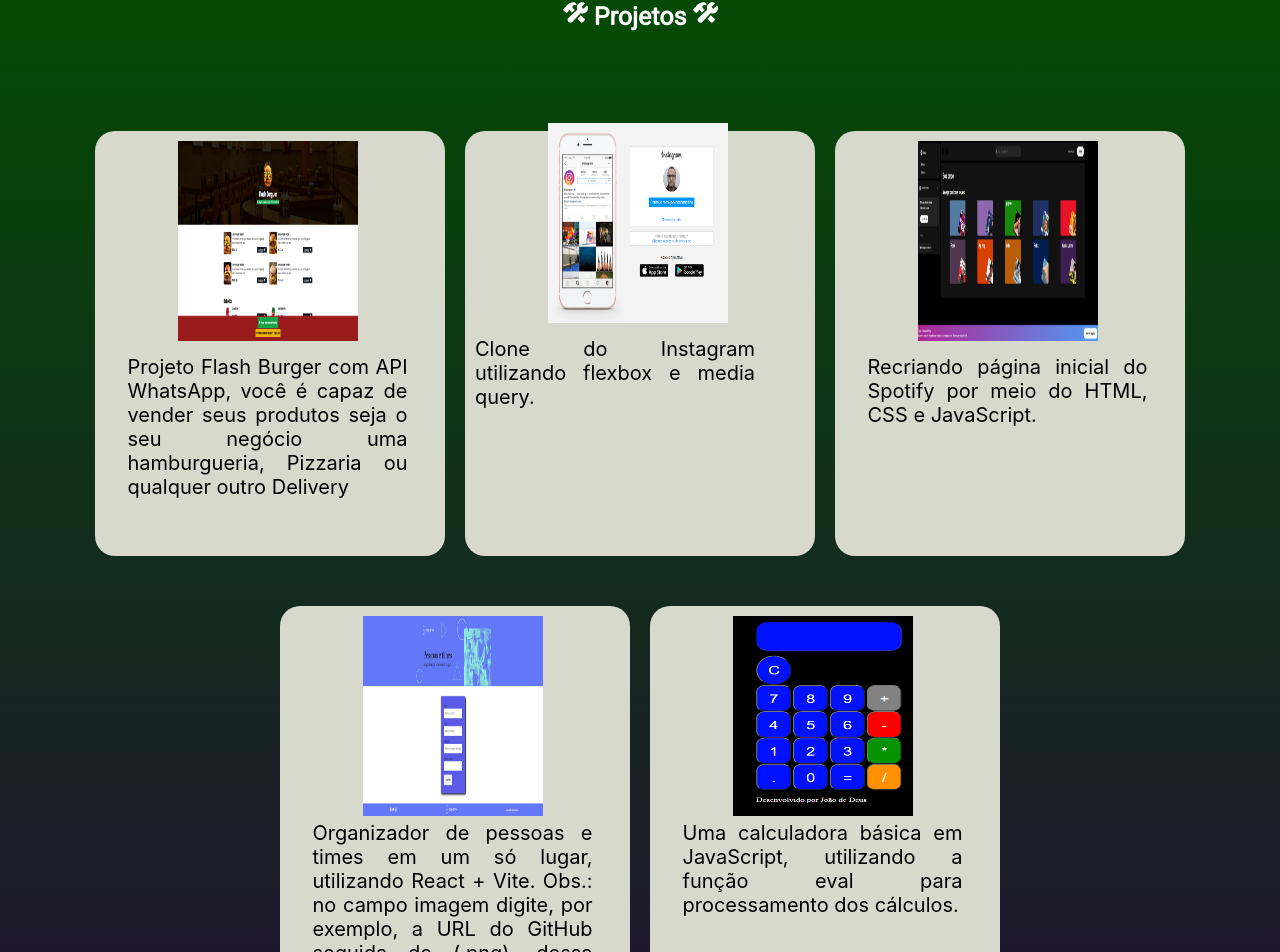
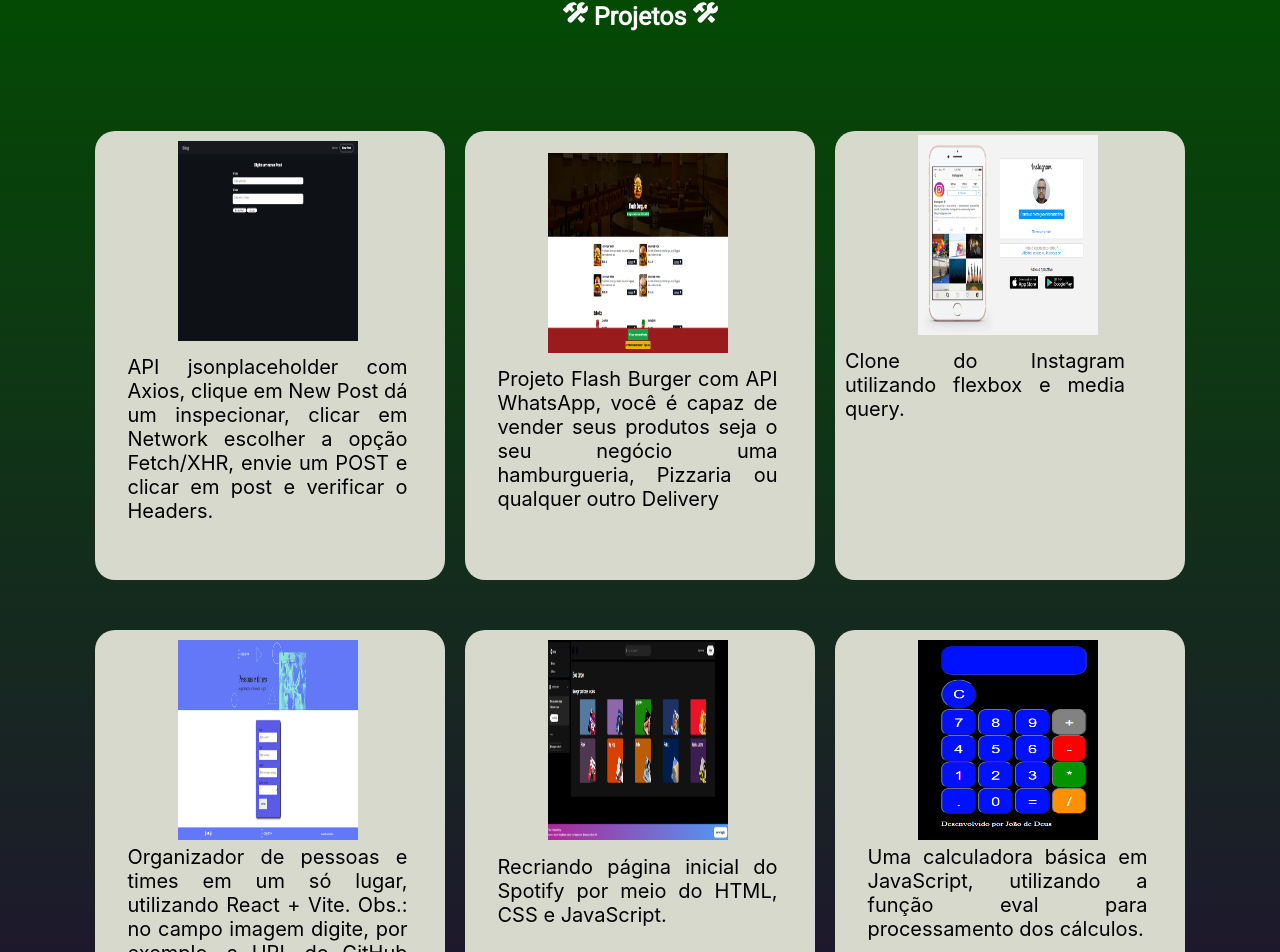
Before and after one commit to joaodedeusrsfilho/meu-portfolio, a React (Vite) app: page / in a window 1280 px wide. Shown: the part 2929-3881 px from the top of the page. Built offline with nearby package versions, Linux system fonts and the light colour scheme.

Commit message:
add file

```diff
--- a/src/Componentes/Projetos/index.jsx
+++ b/src/Componentes/Projetos/index.jsx
@@ -11,6 +11,15 @@ const Projetos = () => {
                 </div>
                 <div className="primeiraDiv">
 
+                    <div className="primeiraDiv1_0">
+                        <a href="https://api-react-axios-seven.vercel.app//" target='_blank'>
+
+                            <img src="./imagens/projetos/api.png" alt="projetoSpotify" />
+                        </a>
+                        <p>
+                        API jsonplaceholder com Axios, clique em New Post dá um inspecionar, clicar em Network escolher a opção Fetch/XHR, envie um POST e clicar em post e verificar o Headers.
+                        </p>
+                    </div>
                     <div className="primeiraDiv1_0">
                         <a href="https://hamburgueria-sable-nu.vercel.app/" target='_blank'>
 
@@ -28,14 +37,7 @@ const Projetos = () => {
                             Clone do Instagram utilizando flexbox e media query.
                         </p>
                     </div>
-                    <div className="primeiraDiv1_2">
-                        <a href="https://github.com/joaodedeusrsfilho/clone-spotify" target='_blank'>
-                            <img src="./imagens/projetos/spotify.png" alt="projetoSpotify" />
-                        </a>
-                        <p>
-                            Recriando página inicial do Spotify por meio do HTML, CSS e JavaScript.
-                        </p>
-                    </div>
+
                 </div>
                 <div className="segundaDiv">
                     <div className="segundaDiv1_1">
@@ -48,7 +50,16 @@ const Projetos = () => {
                             Obs.: no campo imagem digite, por exemplo, a URL do GitHub seguida de (.png), dessa forma ira aparecer a imagem da foto do perfil do usuário do GitHub.
                         </p>
                     </div>
+                    <div className="primeiraDiv1_2">
+                        <a href="https://github.com/joaodedeusrsfilho/clone-spotify" target='_blank'>
+                            <img src="./imagens/projetos/spotify.png" alt="projetoSpotify" />
+                        </a>
+                        <p>
+                            Recriando página inicial do Spotify por meio do HTML, CSS e JavaScript.
+                        </p>
+                    </div>
                     <div className="segundaDiv1_2">
+
                         <a href="https://github.com/joaodedeusrsfilho/calculadora" target='_blank'>
                             <img src="./imagens/projetos/calculadora.png" alt="projetoSpotify" />
                         </a>
```
Also changed, not shown: public/imagens/projetos/api.png (added).
